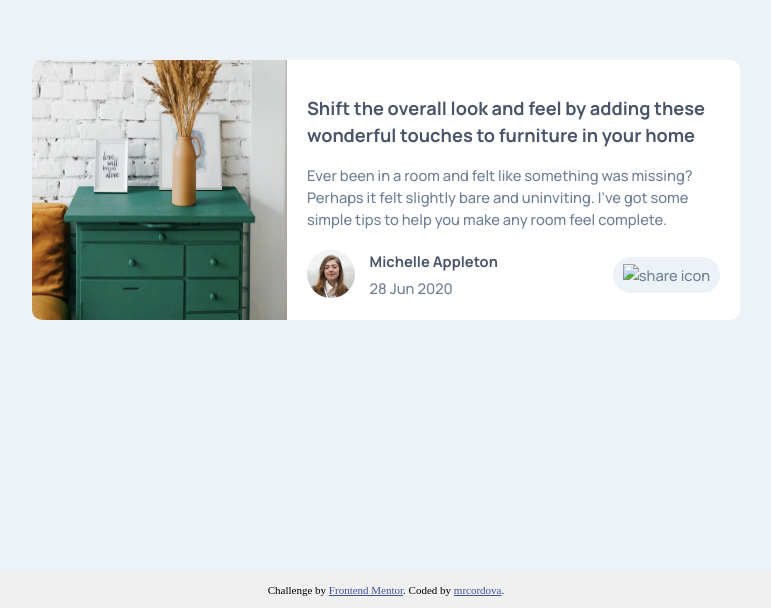
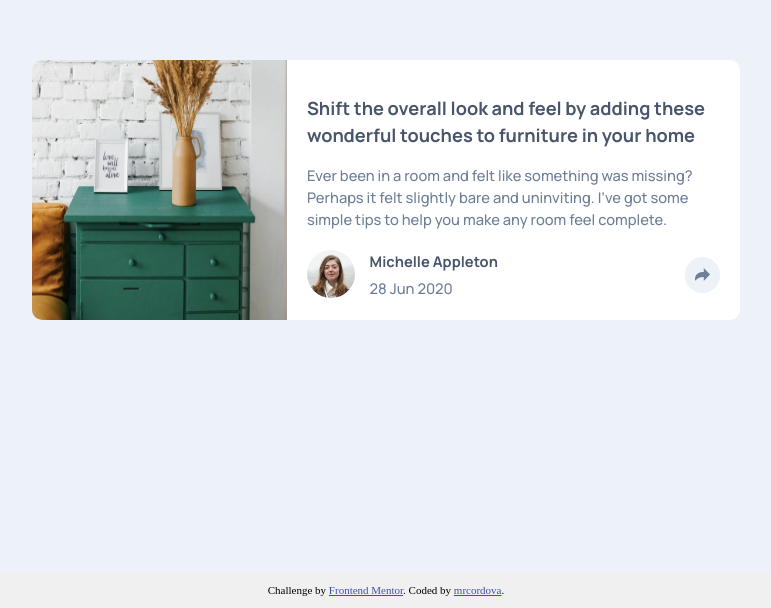
Before and after one commit to mrcordova/article-preview-component, a plain HTML site: page index.html in a window 1280 px wide. Shown: the part 192-800 px from the top of the page, without its empty margins (254-1025 px from the left). Drawn offline with Linux system fonts and the light colour scheme; the site is published under a folder, as on GitHub Pages, so addresses that start at the root find nothing.

Commit message:
fix share img

```diff
--- a/index.html
+++ b/index.html
@@ -50,7 +50,7 @@
           </p>
         </div>
         <div class="profile-share-con tooltip">
-            <img id="profile-svg" class="tooltip" src="/images/icon-share.svg" alt="share icon" >
+            <img id="profile-svg" class="tooltip" src="images/icon-share.svg" alt="share icon" >
             <section class="tooltiptext">
               <p class="manrope-700 share">
                   SHARE
@@ -70,7 +70,7 @@
         <img   src="images/icon-twitter.svg" alt="twitter" width="24" height="24">
         <img   src="images/icon-pinterest.svg" alt="pinterest"width="24" height="24">
         <div   class="profile-share-con-click">
-          <img id="share-svg" class="share-img" src="/images/icon-share.svg" alt="share icon" >
+          <img id="share-svg" class="share-img" src="images/icon-share.svg" alt="share icon" >
 
         </div>
       </section>
```
